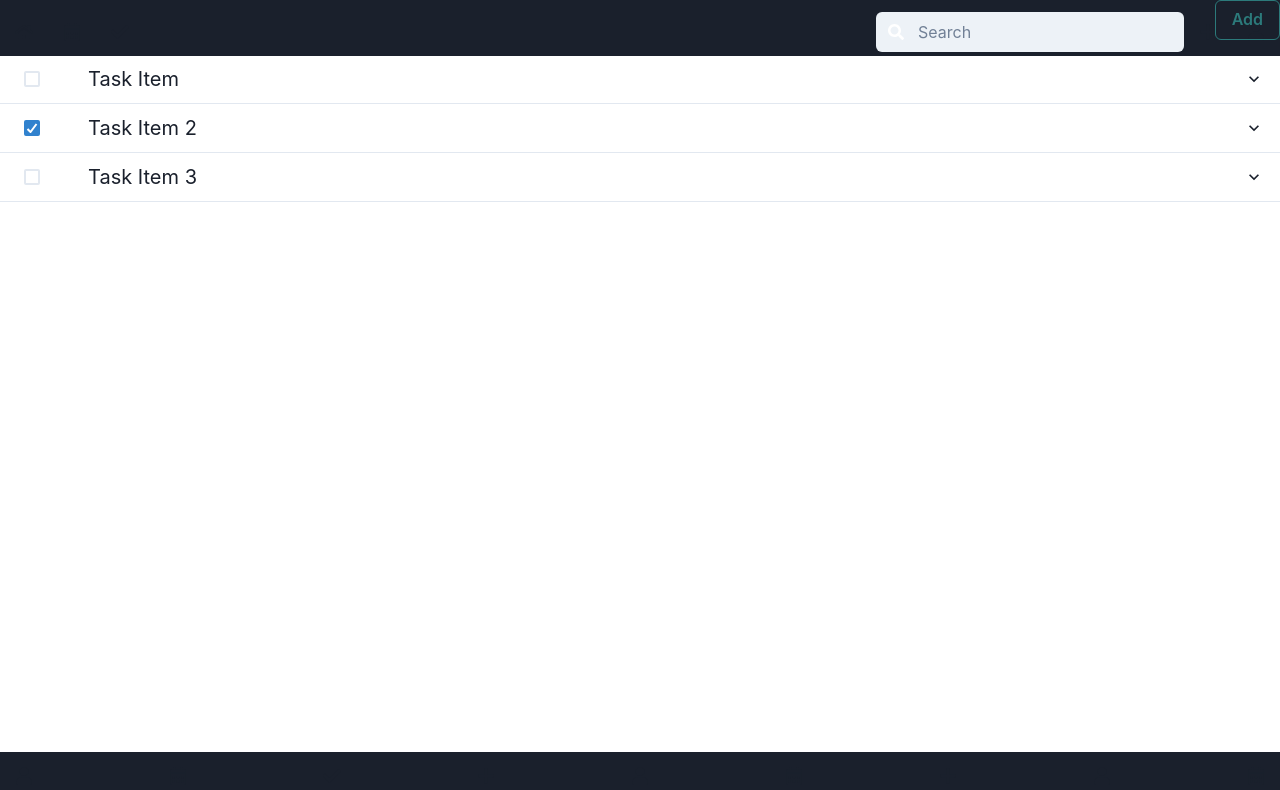
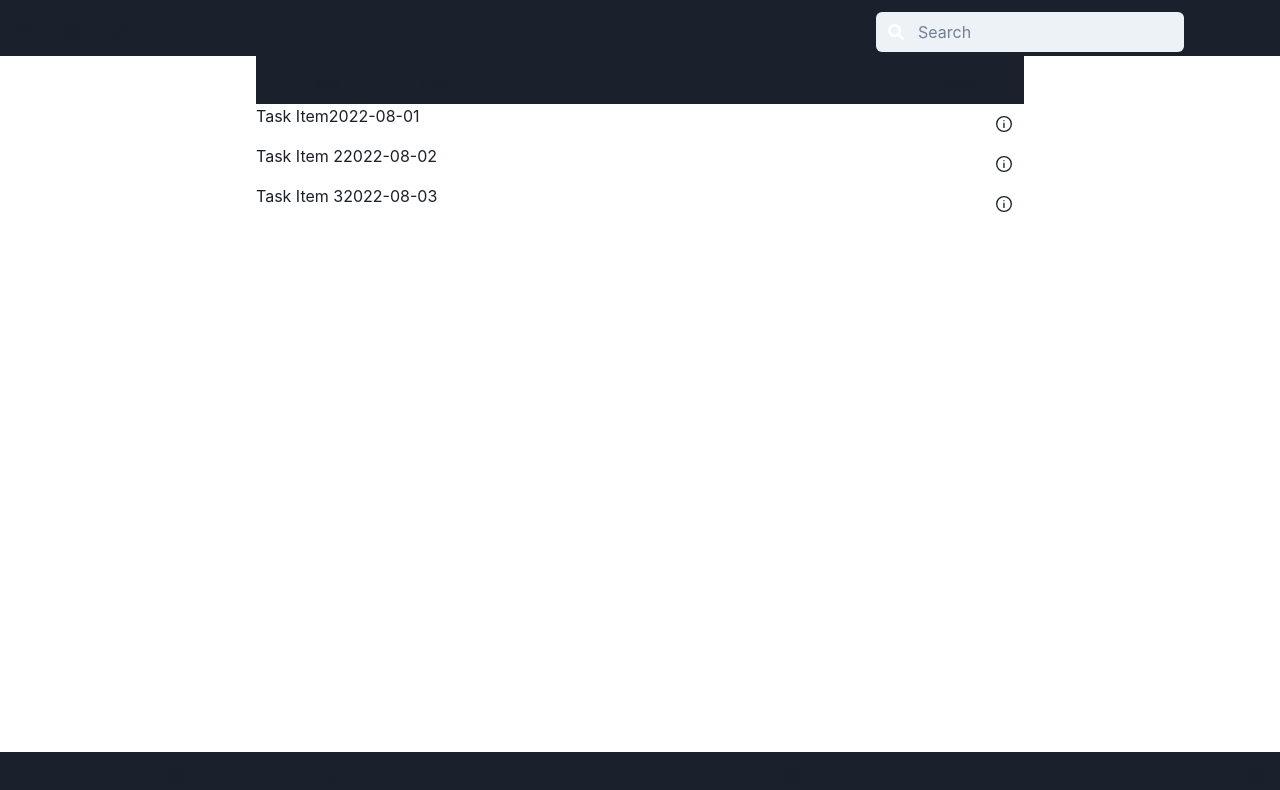
Before and after one commit to TimothyLuedtke/Roomie, a Next.js app: page /TaskPage in a window 1280 px wide. Shown: the top 790 px of the page. Built offline with nearby package versions, Linux system fonts and the light colour scheme.

Commit message:
Beginning to change tasklist UI to match template

```diff
--- a/components/Tasks/TaskList.js
+++ b/components/Tasks/TaskList.js
@@ -22,7 +22,8 @@ import {
     Stack,
     Input,
     useDisclosure,
-    useToast
+    useToast,
+    IconButton
 } from "@chakra-ui/react";
 
 import { TaskData } from "../../pages/api/taskData";
@@ -31,10 +32,12 @@ import { useState } from "react";
 
 import { nanoid } from "nanoid";
 
+import TaskBar from "./taskBar";
+
+import { InfoOutlineIcon } from "@chakra-ui/icons";
+
 
 const TaskList = () => {
-
-
 
     // SET UP TOAST FROM CHAKRA UI
     const toast = useToast();
@@ -226,67 +229,40 @@ const TaskList = () => {
 
 
     return (
-        <>
+        <Container maxW="container.md" padding='0'>
 
-                <Flex>
-                    <Text fontSize="4xl" fontWeight="bold">
-                        Tasks
-                    </Text>
-                    <Spacer />
-                    <Button colorScheme="teal" variant="outline" onClick={handleOpenAddTask}>
-                        Add
-                    </Button>
-                </Flex>
+            <TaskBar handleOpenAddTask={handleOpenAddTask} />
 
             <Flex direction="column">
 
-                    <Accordion allowMultiple>
 
                 {taskList.map((task) => (
-                            <AccordionItem key={task.id}>
-                                <h2>
-                                    <AccordionButton>
-                                        <Checkbox
-                                            padding={2}
-                                            isChecked={task.completed}
-                                            onChange={() => handleComplete(task.id)}
-                                            id={task.id}
+                        <Flex key={task.id} direction="row" padding='0' margin='0'>
+
+                            <Flex direction="row" padding='0' margin='0' width='100%'>
+
+                                <Box>
+                                    <Text padding='0' margin='0'>
+                                        {task.taskName}
+                                    </Text>
+                                </Box>
+                                <Box>
+                                    <Text padding='0' margin='0'>
+                                        {task.due_date}
+                                    </Text>
+                                </Box>
+                            </Flex>
+
+                            <IconButton
+                                aria-label="Open Task Details"
+                                icon={<InfoOutlineIcon />}
+                                variant="ghost"
+                            onClick={() => openTaskDetailsModal(task.id)}
+                            />
+                        </Flex>
+                ))}
 
 
-                                        />
-                                        <Box flex="1" textAlign="left" marginLeft={10}>
-                                            <Text fontSize="xl">{task.taskName}</Text>
-                                        </Box>
-                                        <AccordionIcon />
-                                    </AccordionButton>
-                                </h2>
-                                <AccordionPanel pb={4}>
-                                    <Flex direction="column">
-                                        <Text>Description: {task.description}</Text>
-                                        <Text>Due: {task.due_date}</Text>
-                                        <Text>Assigned to: {task.assigned_to}</Text>
-                                        <Text>List: {task.listName}</Text>
-                                    </Flex>
-                                    <Flex direction="row" justifyContent="right">
-                                        <Button
-                                            variant="outline"
-                                            onClick={() => handleEdit(task)}
-                                        >
-                                            Edit
-                                        </Button>
-                                        <Button
-                                            variant="outline"
-                                            onClick={() => handleOpenDeleteTask(task)}
-                                        >
-                                            Delete
-                                        </Button>
-
-                                    </Flex>
-                                </AccordionPanel>
-                            </AccordionItem>
-
-                        ))}
-                    </Accordion>
                 <>
                     <Modal isOpen={isOpenDeleteTask} onClose={onCloseDeleteTask} isCentered>
                         <ModalOverlay />
@@ -384,8 +360,7 @@ const TaskList = () => {
                 </>
 
             </Flex>
-
-        </>
+        </Container>
     );
 };
 
--- /dev/null
+++ b/components/Tasks/taskBar.js
@@ -0,0 +1,53 @@
+
+import { Button, ButtonGroup, Flex, IconButton, Input, InputGroup, InputLeftElement, useBreakpointValue } from "@chakra-ui/react";
+import { AddIcon, ChevronDownIcon } from "@chakra-ui/icons";
+import { useRouter } from "next/router";
+
+
+export default function TaskBar(props) {
+    const router = useRouter();
+    const isMobile = useBreakpointValue({ base: true, md: false });
+
+    return (
+        <Flex
+            align="center"
+            justify="space-between"
+            paddingTop={isMobile ? "1em" : "0.5em"}
+            paddingLeft={isMobile ? "1em" : "0.5em"}
+            paddingRight={isMobile ? "1em" : "0.5em"}
+            bg="gray.800"
+            color="white"
+            position="sticky"
+            top="0"
+            width="100%"
+
+        >
+            <ButtonGroup spacing="6">
+            <Button
+                variant="ghost"
+                onClick={() => props.handleOpenAddTask()}
+                leftIcon={<AddIcon />}
+            >
+                Task
+            </Button>
+
+            <Button
+                variant="ghost"
+                // onClick={() => props.handleOpenAddList()} DOES NOT WORK YET -- NEED TO ADD THIS FUNCTION TO TASKLIST.JS
+                leftIcon={<AddIcon />}
+            >
+                List
+            </Button>
+            </ButtonGroup>
+
+            <Button
+                variant="ghost"
+                // onClick={() => props.handleFilterList()} DOES NOT WORK YET -- NEED TO CREATE THIS FUNCTION
+                rightIcon={<ChevronDownIcon />}
+            >
+                Filter
+            </Button>
+
+        </Flex>
+    )
+}
--- a/components/topNavbar.js
+++ b/components/topNavbar.js
@@ -31,7 +31,7 @@ export default function TopNavbar() {
             paddingTop={isMobile ? "1em" : "0.5em"}
             bg="gray.800"
             color="white"
-            position="fixed"
+            position="sticky"
             top="0"
             width="100%"
         >
--- a/pages/TaskPage.js
+++ b/pages/TaskPage.js
@@ -12,7 +12,6 @@ export default function TaskPage() {
         <>
             <Head />
             <TopNavbar />
-
             <TaskList />
             <BottomNavbar />
         </>
```
Also changed, not shown: components/Tasks/deleteTask.js (added). Lines whose indentation alone changed are shown as unchanged.
